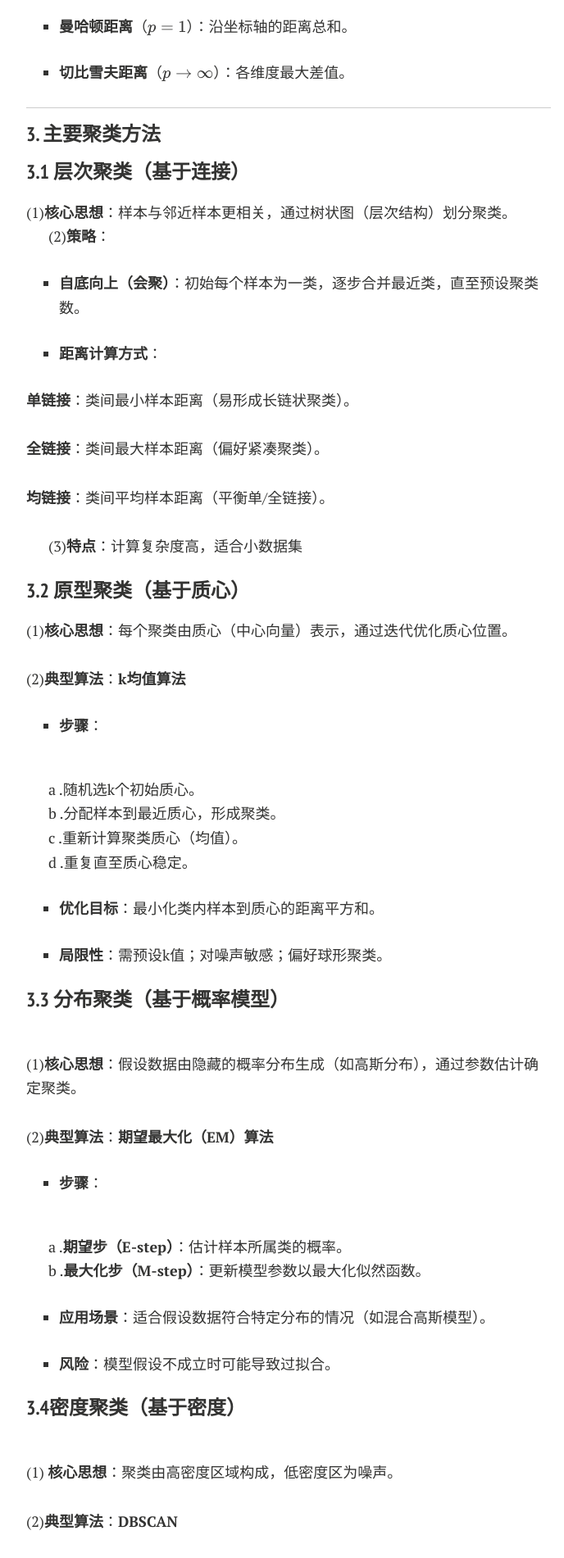
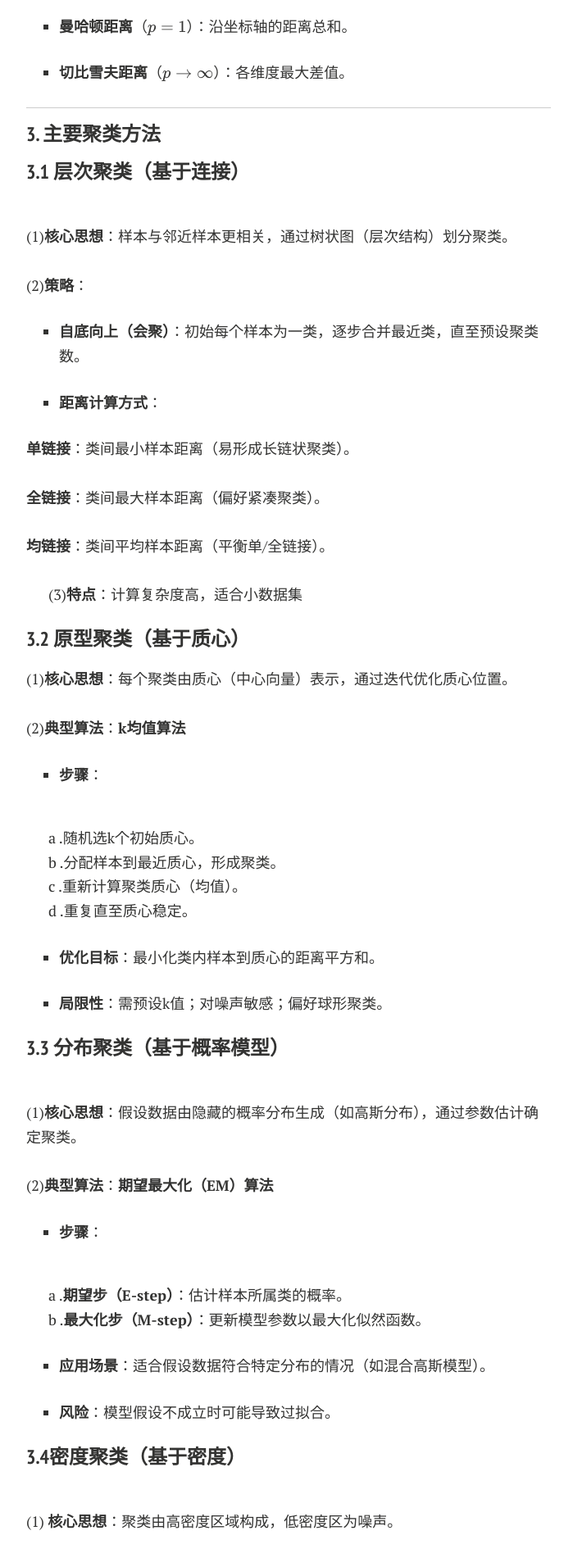
Before and after one commit to Qilu-Yuan/Qilu-Yuan.github.io, a Jekyll site: the page built from blogs/ML/Clustering.md, in a window 1280 px wide. Shown: the part 933-2834 px from the top of the page at 82% size, without its empty margins (288-976 px from the left). Built offline with Jekyll 4.4.1, drawn with Linux system fonts in a browser that asks for light colours; nearby versions of some CDN libraries; formulas are drawn with MathJax 3; comment, search, counter and statistics services are not loaded; a style sheet for code colours, icons or effects is not loaded.

```diff
--- a/blogs/ML/Clustering.md
+++ b/blogs/ML/Clustering.md
@@ -46,9 +46,9 @@ $$
 
 #### **3.1 层次聚类（基于连接）**
 
-(1)**核心思想**：样本与邻近样本更相关，通过树状图（层次结构）划分聚类。<br>
+<br>(1)**核心思想**：样本与邻近样本更相关，通过树状图（层次结构）划分聚类。
 
-(2)**策略**：<br>
+<br>(2)**策略**：
 
 - **自底向上（会聚）**：初始每个样本为一类，逐步合并最近类，直至预设聚类数。<br>
 
```
